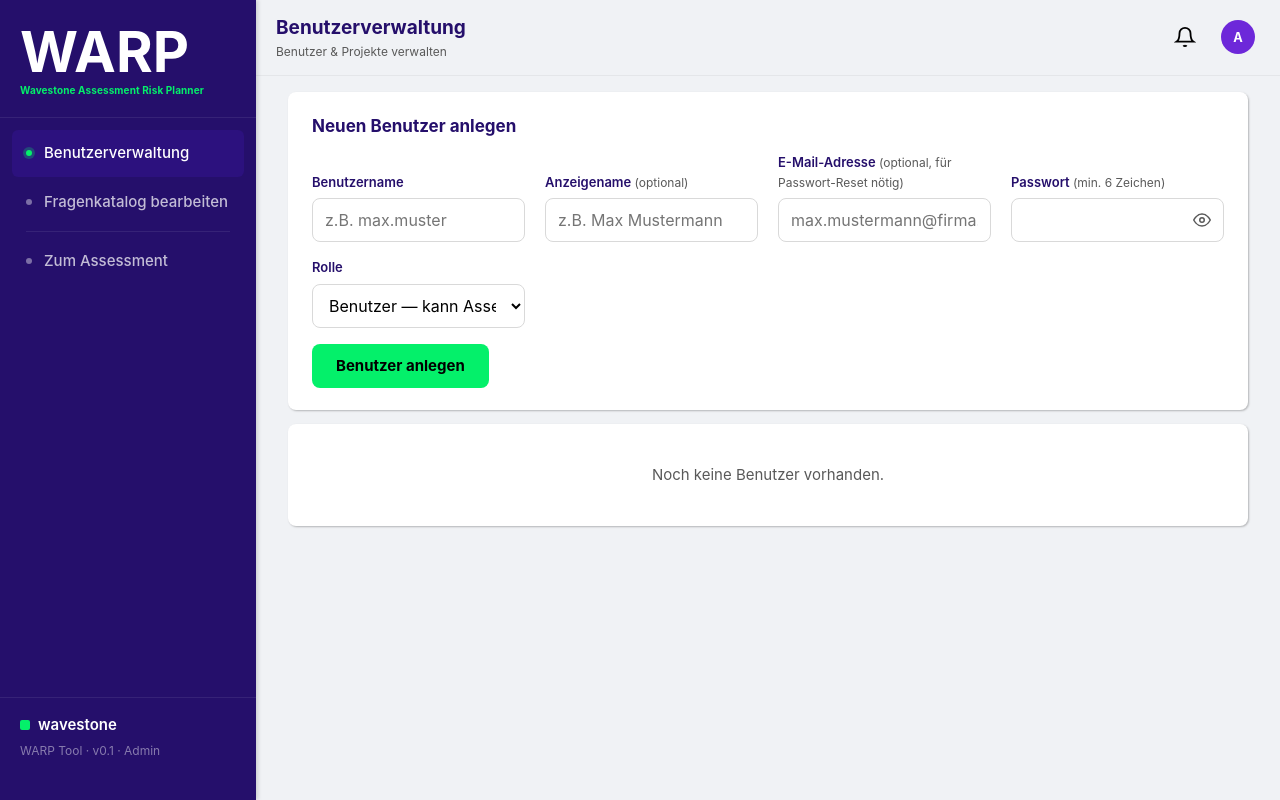
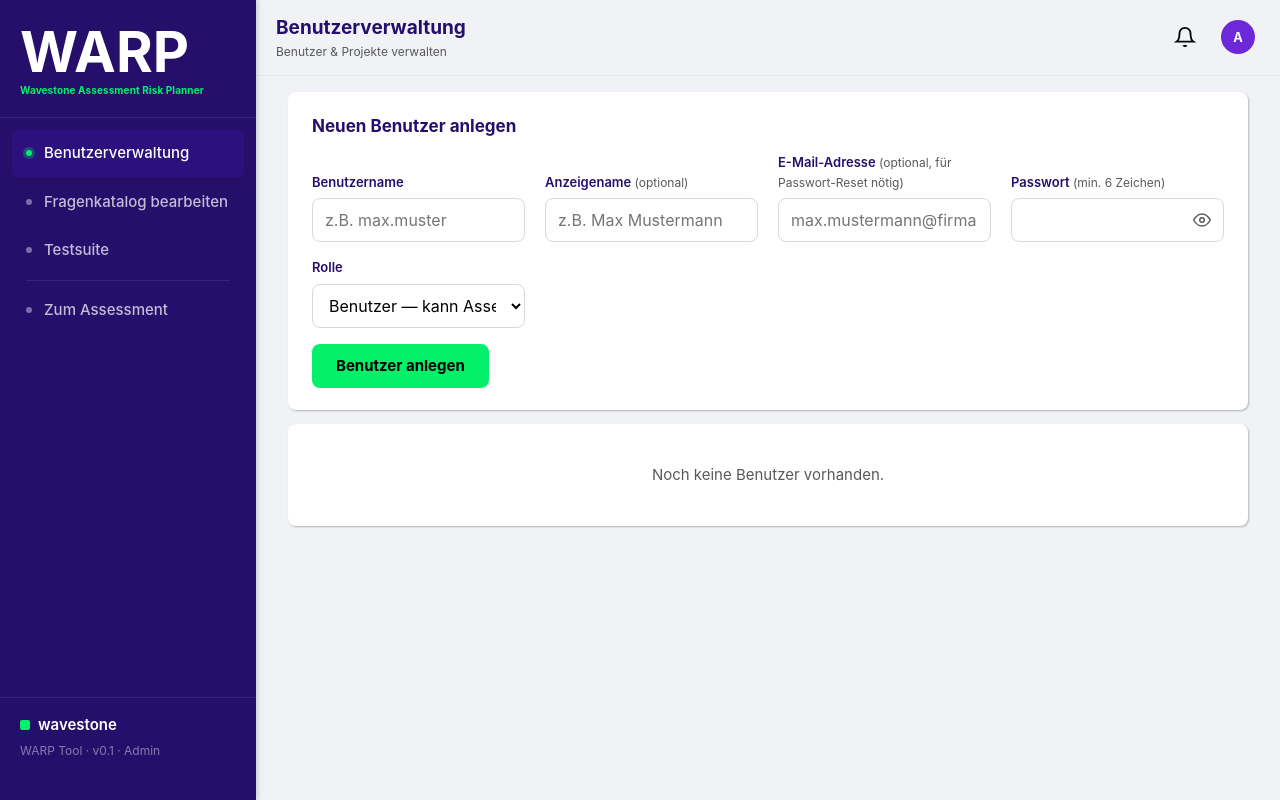
Before and after one commit to Tob1Cont1nued/warp, a Flask app: page /admin in a window 1280 px wide. Run offline with Flask 3, Linux system fonts and the light colour scheme; a user stored in the database is signed in; data that the repository does not hold is empty; some libraries are stand-ins or nearby versions.

Commit message:
feat: Testsuite-Link in der Admin-Sidebar
Führt direkt zur Testdokumentation (app/static/testdokumentation.html),
öffnet in neuem Tab damit die Admin-Ansicht erhalten bleibt.

Co-Authored-By: Claude Sonnet 5 <noreply@anthropic.com>

```diff
--- a/app/templates/admin.html
+++ b/app/templates/admin.html
@@ -38,6 +38,9 @@
       </a>
       <a class="sidebar-nav-item" href="{{ url_for('admin_questions') }}">
         <span class="dot"></span>Fragenkatalog bearbeiten
+      </a>
+      <a class="sidebar-nav-item" href="{{ url_for('static', filename='testdokumentation.html') }}" target="_blank" rel="noopener">
+        <span class="dot"></span>Testsuite
       </a>
       <div class="sidebar-nav-divider"></div>
       <a class="sidebar-nav-item" href="{{ url_for('index') }}">
--- a/app/templates/admin_questions.html
+++ b/app/templates/admin_questions.html
@@ -143,6 +143,9 @@
       </a>
       <a class="sidebar-nav-item active" href="{{ url_for('admin_questions') }}">
         <span class="dot"></span>Fragenkatalog bearbeiten
+      </a>
+      <a class="sidebar-nav-item" href="{{ url_for('static', filename='testdokumentation.html') }}" target="_blank" rel="noopener">
+        <span class="dot"></span>Testsuite
       </a>
       <div class="sidebar-nav-divider"></div>
       <a class="sidebar-nav-item" href="{{ url_for('index') }}">
```
